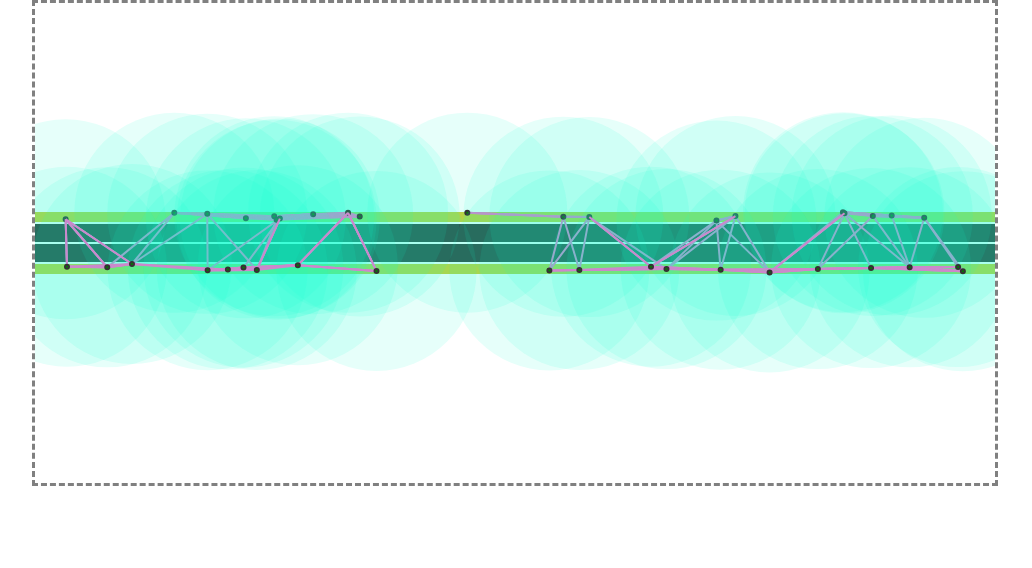
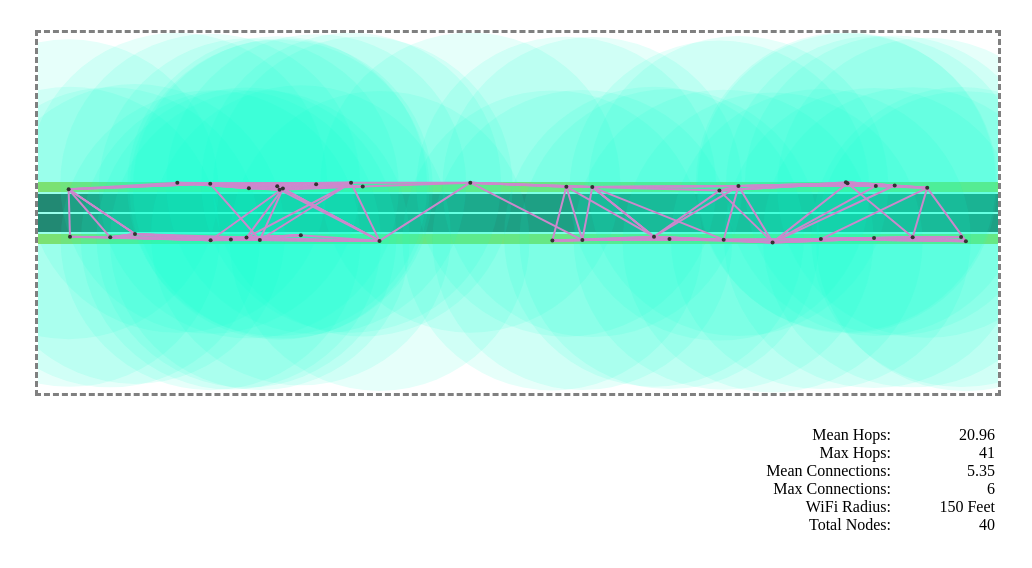
Before and after one commit to sinoir/meshnet-modeling, a plain HTML site: page index.html in a window 1280 px wide. Shown: the whole page, without its empty margins (125-1157 px from the left). Drawn offline with Linux system fonts and the light colour scheme.

Commit message:
adding statistics

```diff
--- a/index.css
+++ b/index.css
@@ -4,12 +4,25 @@ body{
     border: 0;
 }
 
+#container{
+    width: 960px;
+    margin: 0 auto;
+}
+
 #canvas{
-    position: absolute;
-    top:0;
-    bottom:0;
-    left:0;
-    right:0;
-    margin: 0px auto;
+    margin: 30px auto;
     border: 3px dashed gray;
 }
+
+#statistics{
+    text-align: right;
+}
+
+#statistics label{
+    display: inline-block;
+    width: 160px;
+}
+#statistics span{
+    display: inline-block;
+    width: 100px;
+}
--- a/index.html
+++ b/index.html
@@ -1,13 +1,41 @@
 <html>
 <head>
   <title>Meshnet Modeling</title>
-  <link rel="stylesheet" href="index.css"></link>
+  <link rel="stylesheet" href="index.css"/>
 </head>
 <body>
-    <canvas id="canvas" width="960" height="480"> <!-- width="960" height="720" -->
+    <div id="container">
+        <canvas id="canvas" width="960" height="360"> <!-- width="960" height="720" -->
+        </canvas>
+        <div id="statistics">
+            <div>
+                <label>Mean Hops: </label>
+                <span id="mean_hops"></span>
+            </div>
+            <div>
+                <label>Max Hops: </label>
+                <span id="max_hops"></span>
+            </div>
 
+            <div>
+                <label>Mean Connections: </label>
+                <span id="mean_conns"></span>
+            </div>
+            <div>
+                <label>Max Connections: </label>
+                <span id="max_conns"></span>
+            </div>
 
-    </canvas>
+            <div>
+                <label>WiFi Radius: </label>
+                <span id="wifi_range"></span>
+            </div>
+            <div>
+                <label>Total Nodes: </label>
+                <span id="total_nodes"></span>
+            </div>
+        </div>
+    </div>
   <script type="text/javascript" src="bower_components/jquery/dist/jquery.min.js"></script>
   <script type="text/javascript" src="index.js"></script>
 </body>
--- a/index.js
+++ b/index.js
@@ -1,3 +1,9 @@
+var nodes = {
+	uptown: [],
+	downtown: [],
+	all: []
+};
+
 $(function() {
 
 	var canvas = document.getElementById('canvas');
@@ -12,7 +18,7 @@ $(function() {
 	var downtownPlatformY = centerY + trackSpace + yellowStripSpace;
 
 	var NODE_RADIUS = 2; // feet
-	var RANGE_RADIUS = 100; // feet
+	var RANGE_RADIUS = 150; // feet
 	var MAX_CONNECTIONS = 5;
 
 	var Node = function(minY) {
@@ -50,6 +56,41 @@ $(function() {
 		},
 		distance: function(node) {
 			return Math.sqrt(Math.pow(node.x - this.x, 2) + Math.pow(node.y - this.y, 2));
+		},
+		traceroute: function(target, trail){
+			trail.push(this);
+			if( this === target ){
+				return trail;
+			}
+			var route = null;
+			for( var ix = 0; ix < this.connections.length; ix++ ){
+				var conn = this.connections[ix];
+				if( trail.indexOf(conn) !== -1){
+					continue;
+				}
+				route = conn.traceroute(target,trail);
+				if(route){
+					break;
+				}
+			}
+			return route;
+		},
+		hopStatistics: function(nodes){
+			var maxHops = 0;
+			var allHops = 0;
+			nodes.forEach(function(node){
+				var hops = this.traceroute(node, [this]);
+				if( hops ){
+					allHops += hops.length;
+					if( hops.length > maxHops){
+						maxHops = hops.length;
+					}
+				}
+			}, this);
+			return {
+				max: maxHops,
+				mean: allHops / nodes.length
+			};
 		}
 	};
 
@@ -64,11 +105,8 @@ $(function() {
 	function createNode(node) {
 		context.beginPath();
 		context.arc(node.x, node.y, NODE_RADIUS, 0, 2 * Math.PI, false);
-		context.fillStyle = 'green';
+		context.fillStyle = '#333';
 		context.fill();
-		context.lineWidth = 2;
-		context.strokeStyle = '#333';
-		context.stroke();
 	}
 
 	function createConnections(node){
@@ -108,18 +146,34 @@ $(function() {
 	}
 
 	function renderPhones(nodes, options) {
-		function renderNodes(nodes) {
+		function renderWifi(nodes) {
 			nodes.forEach(function(node) {
 				createRange(node);
 			});
+		}
+		function renderConns(nodes){
 			nodes.forEach(function(node) {
 				createConnections(node);
 			});
+		}
+		function renderNodes(nodes){
 			nodes.forEach(function(node) {
 				createNode(node);
 			});
 		}
 
+		if (options.uptown && nodes.uptown) {
+			renderWifi(nodes.uptown);
+		}
+		if (options.downtown && nodes.downtown) {
+			renderWifi(nodes.downtown);
+		}
+		if (options.uptown && nodes.uptown) {
+			renderConns(nodes.uptown);
+		}
+		if (options.downtown && nodes.downtown) {
+			renderConns(nodes.downtown);
+		}
 		if (options.uptown && nodes.uptown) {
 			renderNodes(nodes.uptown);
 		}
@@ -130,11 +184,6 @@ $(function() {
 
 
 
-	var nodes = {
-		uptown: [],
-		downtown: [],
-		all: []
-	};
 	for (var ix = 0; ix < 20; ix++) {
 		nodes.uptown.push(new Node(uptownPlatformY));
 		nodes.downtown.push(new Node(downtownPlatformY));
@@ -150,4 +199,32 @@ $(function() {
 		downtown: true
 	});
 
+
+	var maxHops = 0;
+	var allMeanHops = 0;
+	nodes.all.forEach(function(node){
+		var nodeStats = node.hopStatistics(nodes.all);
+		if( nodeStats.max > maxHops ){
+			maxHops = nodeStats.max;
+		}
+		allMeanHops += nodeStats.mean;
+	});
+	var meanHops = Math.round(allMeanHops * 100 / nodes.all.length) / 100;
+
+	var maxConns = 0;
+	var allMeanConns = 0;
+	nodes.all.forEach(function(node){
+		allMeanConns += node.connections.length;
+		if (node.connections.length > maxConns){
+			maxConns = node.connections.length;
+		}
+	});
+	var meanConns = Math.round(allMeanConns * 100 / nodes.all.length) / 100;
+
+	$("#max_hops").html(maxHops);
+	$("#mean_hops").html(meanHops);
+	$("#max_conns").html(maxConns);
+	$("#mean_conns").html(meanConns);
+	$("#wifi_range").html(RANGE_RADIUS + " Feet");
+	$("#total_nodes").html(nodes.all.length);
 });
```
